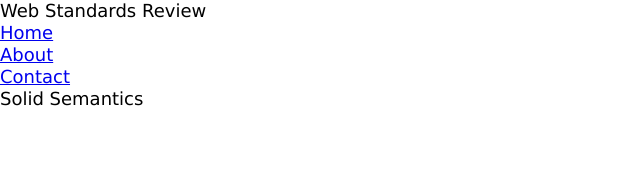
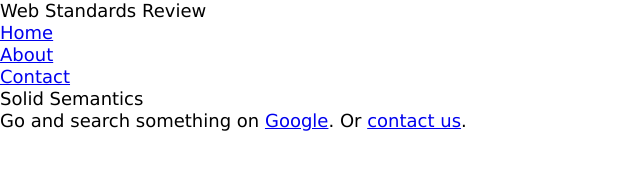
Before and after one commit to wsi-2022/05-web-standards-review, a plain HTML site: page index.html in a window 1280 px wide. Shown: the whole page, without its empty margins (0-640 px from the left). Drawn offline with Linux system fonts and the light colour scheme.

Commit message:
Add a bit of content

```diff
--- a/index.html
+++ b/index.html
@@ -22,7 +22,13 @@
 
 
   <main id="content">
-    <h2>Solid Semantics
+    <h2>Solid Semantics</h2>
+
+    <p>
+      Go and search something on
+      <a href="https://www.google.com/">Google</a>.
+      Or <a href="/contact/">contact us</a>.
+    </p>
 
   </main>
 
```
